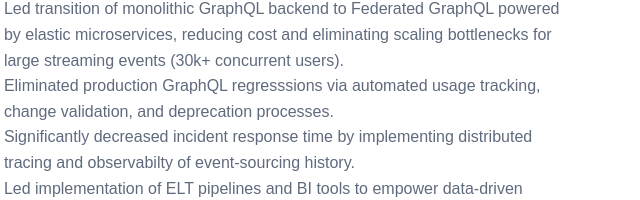
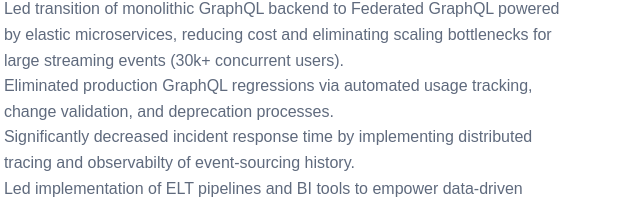
Before and after one commit to kroehre/kroehre.github.io, a plain HTML site: page index.html in a window 1280 px wide. Shown: the part 600-800 px from the top of the page, 530-1170 px from the left. Drawn offline with Linux system fonts and the light colour scheme.

Commit message:
[squash]

```diff
--- a/index.html
+++ b/index.html
@@ -56,7 +56,7 @@ Stellar Live
 <li class='accomplishments'>Key Accomplishments</li>
 <li>Led extraction of cloud infrastructure from Goldstar's AWS account, with no impact to users during the transition.</li>
 <li>Led transition of monolithic GraphQL backend to Federated GraphQL powered by elastic microservices, reducing cost and eliminating scaling bottlenecks for large streaming events (30k+ concurrent users).</li>
-<li>Eliminated production GraphQL regresssions via automated usage tracking, change validation, and deprecation processes.</li>
+<li>Eliminated production GraphQL regressions via automated usage tracking, change validation, and deprecation processes.</li>
 <li>Significantly decreased incident response time by implementing distributed tracing and observabilty of event-sourcing history.</li>
 <li>Led implementation of ELT pipelines and BI tools to empower data-driven decisions.</li>
 <li>Led automation of on-demand preview environments, eliminating testing and QA bottlenecks.</li>
```
